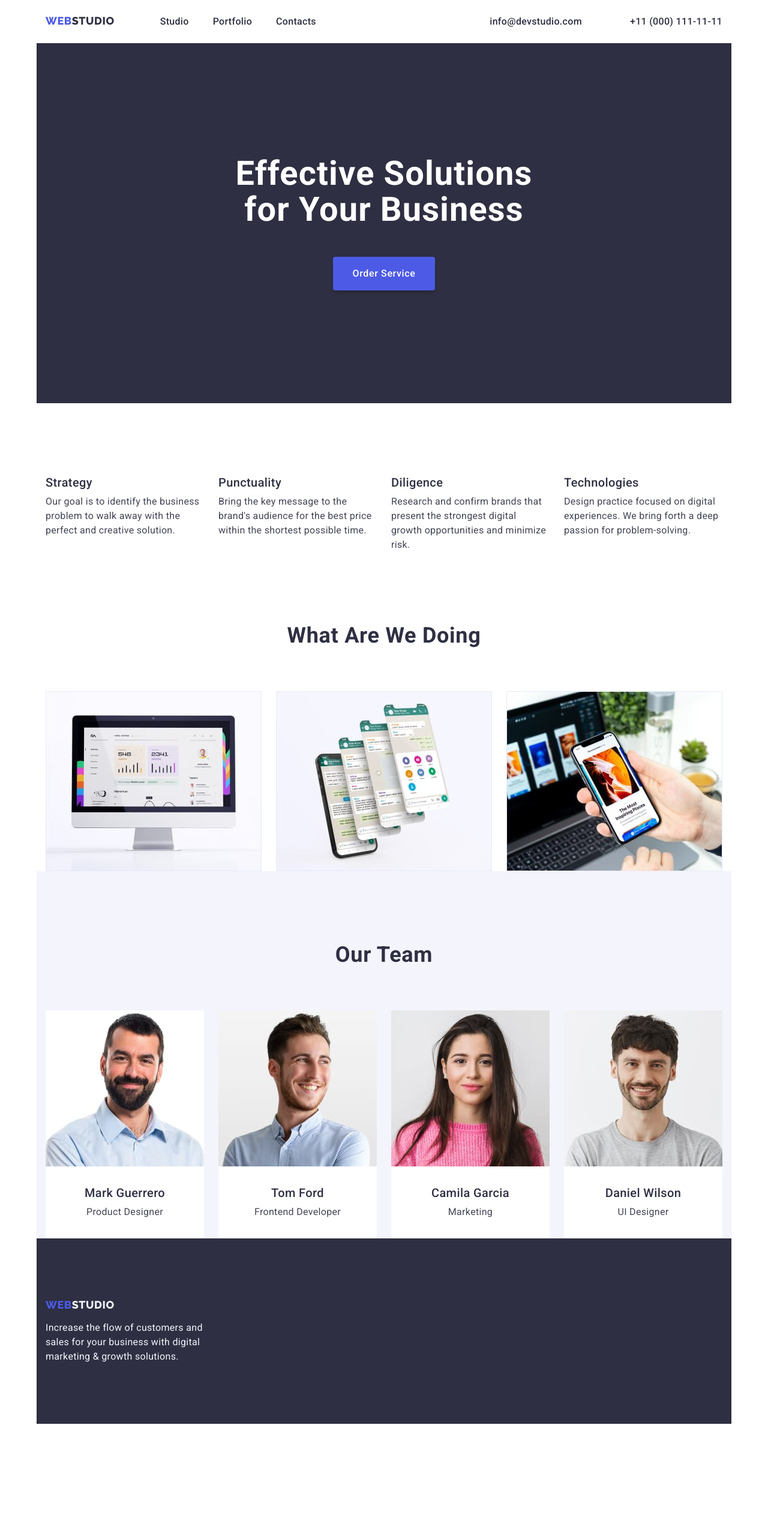
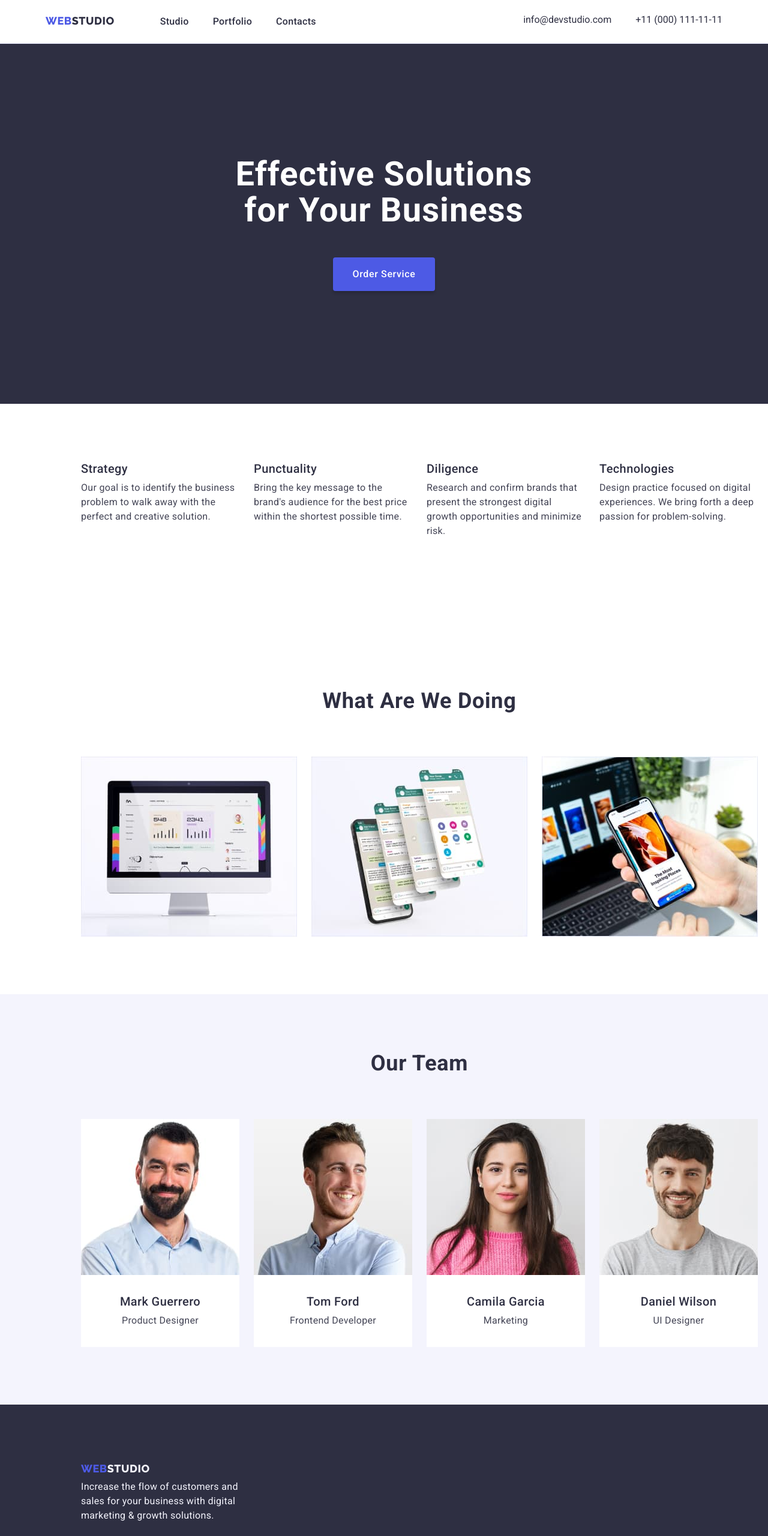
Before and after one commit to VitalinaZ/goit-markup-hw-03, a plain HTML site: page index.html in a window 1280 px wide. Shown: the whole page at 60% size. Before the commit the page ends 2373 px from the top, so only its background shows below. Drawn offline with nearby package versions, Linux system fonts and the light colour scheme.

Commit message:
hw-3-fix

```diff
--- a/css/styles.css
+++ b/css/styles.css
@@ -52,21 +52,16 @@ body {
 .span {
   color: #2e2f42;
 }
-.section {
-  padding-left: 15px;
-  padding-right: 15px;
-}
 
 /*-------heder-------*/
 .header {
   background-color: WHITE;
+  border-bottom: 1px solid #e7e9fc;
+  padding-top: 24px;
+  padding-bottom: 24px;
 }
 .header-container {
   display: flex;
-  border-bottom: 1px solid #e7e9fc;
-
-  padding-top: 24px;
-  height: 72px;
 }
 .header-navigation {
   display: flex;
@@ -90,8 +85,7 @@ body {
   display: flex;
   gap: 40px;
 }
-.header-link,
-.header-item {
+.header-link {
   font-weight: 500;
   font-size: 16px;
   line-height: 1.5;
@@ -103,19 +97,14 @@ body {
   color: #434455;
 }
 .contacts-link-mail {
-  margin-right: 40px;
+  font-weight: 400px;
 }
 
 /*---------hero---------*/
 
-.hero-container {
+.hero-section {
+  padding: 188px 0px;
   background-color: #2e2f42;
-
-  display: flex;
-  justify-content: center;
-}
-.hero-wrap {
-  max-width: 496px;
 }
 
 .hero-title {
@@ -126,8 +115,8 @@ body {
   text-align: center;
   color: var(--main-title-color, #ffffff);
   margin: 0 auto;
-  padding-top: 188px;
-  padding-bottom: 48px;
+  margin-bottom: 48px;
+  max-width: 496px;
 }
 .hero-button {
   background-color: #4d5ae5;
@@ -144,12 +133,7 @@ body {
   border: none;
   display: block;
   margin: 0 auto;
-  display: flex;
-  flex-direction: row;
-  align-items: flex-start;
   padding: 16px 32px;
-  gap: 10px;
-  margin-bottom: 188px;
 }
 .hero-button:is(:hover, :focus) {
   background-color: #404bbf;
@@ -157,9 +141,8 @@ body {
 }
 /*-------Working Principles-------*/
 
-.principles-wrap {
-  padding-top: 120px;
-  padding-bottom: 60px;
+.principles {
+  padding: 120px 0px 60px 0px;
 }
 
 .principles-list {
@@ -187,7 +170,8 @@ body {
 }
 /*-------What are we doing-------*/
 
-.doing-wrap {
+.doing {
+  padding: 60px 0px 120px 0px;
 }
 .doing-list {
   display: flex;
@@ -201,7 +185,7 @@ body {
   letter-spacing: 0.02em;
   text-transform: capitalize;
   color: #2e2f42;
-  padding-bottom: 72px;
+  margin-bottom: 72px;
   padding-top: 60px;
 }
 .doing-item {
@@ -216,10 +200,17 @@ body {
   text-transform: capitalize;
   color: #2e2f42;
 }
+.name {
+  padding: 32px 16px;
+}
 .team-container {
-  background-color: #f4f4fd;
 }
 .team {
+  background-color: #f4f4fd;
+  padding: 120px 0px;
+}
+.team-name {
+  margin-bottom: 8px;
 }
 .team-wrap {
   text-align: center;
@@ -230,31 +221,23 @@ body {
 }
 .team-item {
   background-color: #ffffff;
-  height: 380px;
   width: calc((100% - 24px) / 4);
 }
 .team-title {
-  padding-top: 120px;
-  padding-bottom: 72px;
-}
-.team-name {
-  padding-top: 32px;
+  margin-bottom: 72px;
 }
 
 /*-------footer-------*/
-.footer-logo {
-  padding-top: 100px;
-}
-.footer-container {
-  background-color: #2e2f42;
+.footer-text {
+  margin-top: 8px;
+  width: 264px;
 }
 .footer {
-}
-.footer-wrap {
-  width: 264px;
-  padding-top: 16px;
+  background-color: #2e2f42;
+  padding-top: 100px;
   padding-bottom: 100px;
 }
+
 .foter-span {
   color: #f4f4fd;
 }
@@ -268,6 +251,9 @@ body {
 /*-------Portfolio-------*/
 
 /*---section Filters---*/
+.section {
+  padding: 96px 120px;
+}
 
 .btn {
   display: flex;
@@ -295,8 +281,7 @@ body {
 .filter {
 }
 .filter-list {
-  padding-top: 96px;
-  padding-bottom: 72px;
+  margin-bottom: 72px;
 }
 .filter-item {
 }
@@ -320,16 +305,16 @@ body {
 .img-list {
   display: flex;
   flex-wrap: wrap;
-  gap: 24px;
-  padding-bottom: 120px;
+  gap: 48px 24px;
 }
-.list {
+.img-link {
+  text-decoration: none;
+  color: #2e2f42;
 }
 .card-content {
-  border: 3px solid #f4f4fd;
+  border: 1px solid #f4f4fd;
   border-top: none;
-  padding-left: 16px;
-  padding-bottom: 32px;
+  padding: 32px 16px;
 }
 
 .img-wrap {
@@ -347,7 +332,6 @@ body {
   text-decoration: none;
   color: var(--second-title-color);
   margin-bottom: 8px;
-  padding-top: 32px;
 }
 .img-text {
   font-size: 16px;
--- a/index.html
+++ b/index.html
@@ -58,10 +58,8 @@
       <!--Hero-->
       <section class="hero hero-section">
         <div class="container hero-container">
-          <div class="hero-wrap">
           <h1 class="hero-title">Effective Solutions for Your Business</h1>
           <button class="hero-button" type="button">Order Service</button>
-          </div>
         </div>
       </section>
 
@@ -69,7 +67,7 @@
       <section class="principles section">
         <div class="container">
           <h2 hidden class="title">Working Principles</h2>
-          <div class="principles-wrap">
+
           <ul class="principles-list list">
             <li class="principles-item">
               <h3 class="principles-title">Strategy</h3>
@@ -81,8 +79,8 @@
             <li class="principles-item">
               <h3 class="principles-title">Punctuality</h3>
               <p class="principles-text">
-                  Bring the key message to the brand's audience for the best
-                  price within the shortest possible time.
+                Bring the key message to the brand's audience for the best price
+                within the shortest possible time.
               </p>
             </li>
             <li class="principles-item">
@@ -95,19 +93,18 @@
             <li class="principles-item">
               <h3 class="principles-title">Technologies</h3>
               <p class="principles-text">
-                  Design practice focused on digital experiences. We bring forth
-                  a deep passion for problem-solving.
+                Design practice focused on digital experiences. We bring forth a
+                deep passion for problem-solving.
               </p>
             </li>
           </ul>
-          </div>
         </div>
       </section>
       <!--What are we doing-->
       <section class="doing section">
         <div class="container">
           <h2 class="doing-title">What are we doing</h2>
-          <div class="doing-wrap">
+
           <ul class="doing-list list">
             <li class="doing-item">
               <img
@@ -135,11 +132,10 @@
             </li>
           </ul>
         </div>
-        </div>
       </section>
       <!--Our Team-->
       <section class="team section">
-        <div class="container team-container">
+        <div class="container">
           <h2 class="team-title title">Our Team</h2>
           <div class="team-wrap">
             <ul class="team-list list">
@@ -150,10 +146,10 @@
                   width="264"
                   height="260"
                 />
-                <div class="">
+                <div class="name">
                   <h3 class="team-name">Mark Guerrero</h3>
+                  <p class="team-text">Product Designer</p>
                 </div>
-                <p class="team-text">Product Designer</p>
               </li>
               <li class="team-item">
                 <img
@@ -162,8 +158,10 @@
                   width="264"
                   height="260"
                 />
+                <div class="name">
                   <h3 class="team-name">Tom Ford</h3>
                   <p class="team-text">Frontend Developer</p>
+                </div>
               </li>
               <li class="team-item">
                 <img
@@ -172,8 +170,10 @@
                   width="264"
                   height="260"
                 />
+                <div class="name">
                   <h3 class="team-name">Camila Garcia</h3>
                   <p class="team-text">Marketing</p>
+                </div>
               </li>
               <li class="team-item">
                 <img
@@ -182,8 +182,10 @@
                   width="264"
                   height="260"
                 />
+                <div class="name">
                   <h3 class="team-name">Daniel Wilson</h3>
                   <p class="team-text">UI Designer</p>
+                </div>
               </li>
             </ul>
           </div>
@@ -192,19 +194,15 @@
     </main>
     <!--Footer-->
     <footer class="footer section">
-      <div class="container footer-container">
-        <div class="footer-logo">
+      <div class="container">
         <a class="header-logo link" href="./index.html"
           >Web<span class="foter-span">Studio</span>
         </a>
-        </div>
-        <div class="footer-wrap">
         <p class="footer-text">
           Increase the flow of customers and sales for your business with
           digital marketing & growth solutions.
         </p>
       </div>
-      </div>
     </footer>
   </body>
 </html>
```
Also changed, not shown: portfolio.html (+17 -14 lines). Lines whose indentation alone changed are shown as unchanged.
